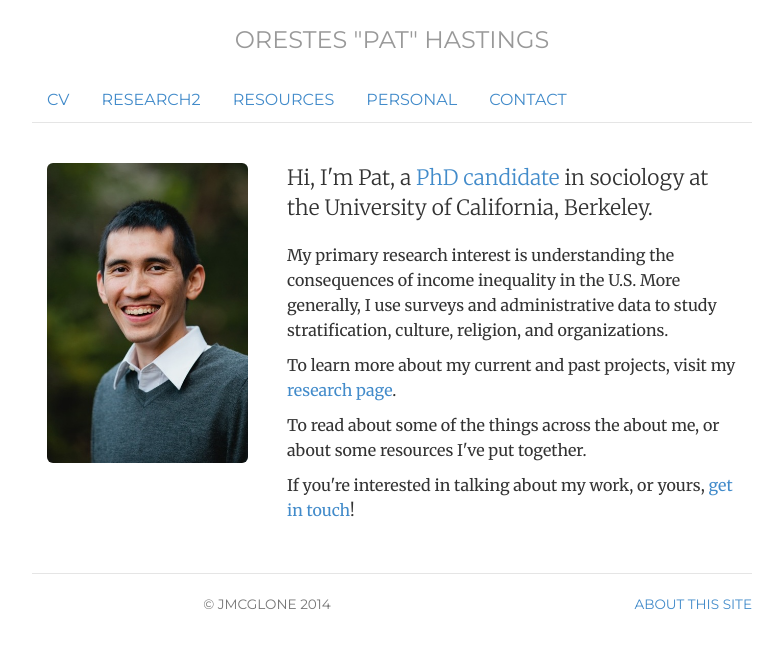
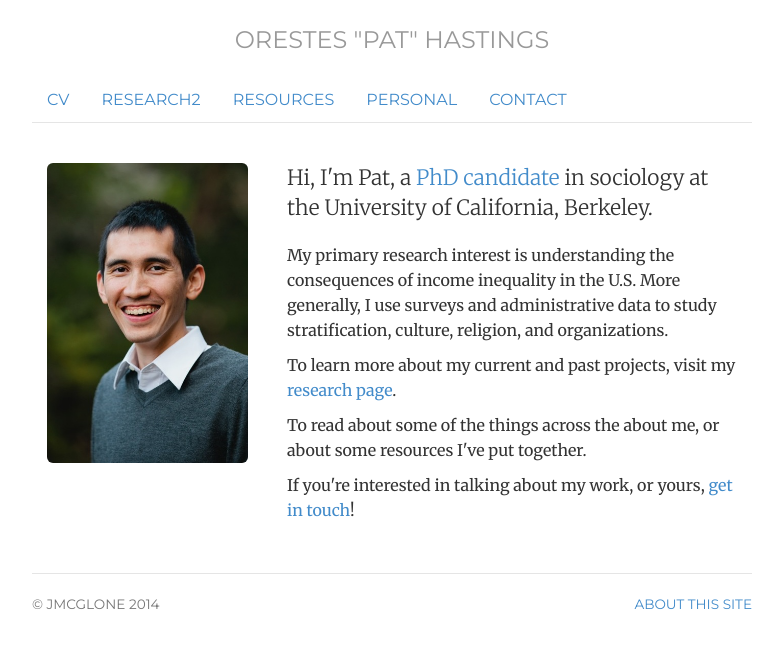
Before and after one commit to ophastings/ophastings.github.io, a Jekyll site: the page built from index.html, in a window 1280 px wide. Shown: the top 648 px of the page, without its empty margins (248-1031 px from the left). Built offline with Jekyll 4.4.1, drawn with Linux system fonts in a browser that asks for light colours.

Commit message:
Update style.css

```diff
--- a/css/style.css
+++ b/css/style.css
@@ -8,7 +8,10 @@
 blockquote p { font-size: 16px; line-height: 1.6em; }
 
 /* Masthead */
-.header, .footer, .header h3 { font-family: 'Montserrat', Helvetica, sans-serif; text-transform: uppercase; font-weight: normal; text-align: center;  }
+.header, .header h3 { font-family: 'Montserrat', Helvetica, sans-serif; text-transform: uppercase; font-weight: normal; text-align: center;  }
+
+.footer { font-family: 'Montserrat', Helvetica, sans-serif; text-transform: uppercase; font-weight: normal; }
+
 
 /* Navigation */
 h3.text-muted a {text-decoration: none; color: #999999; }
```
